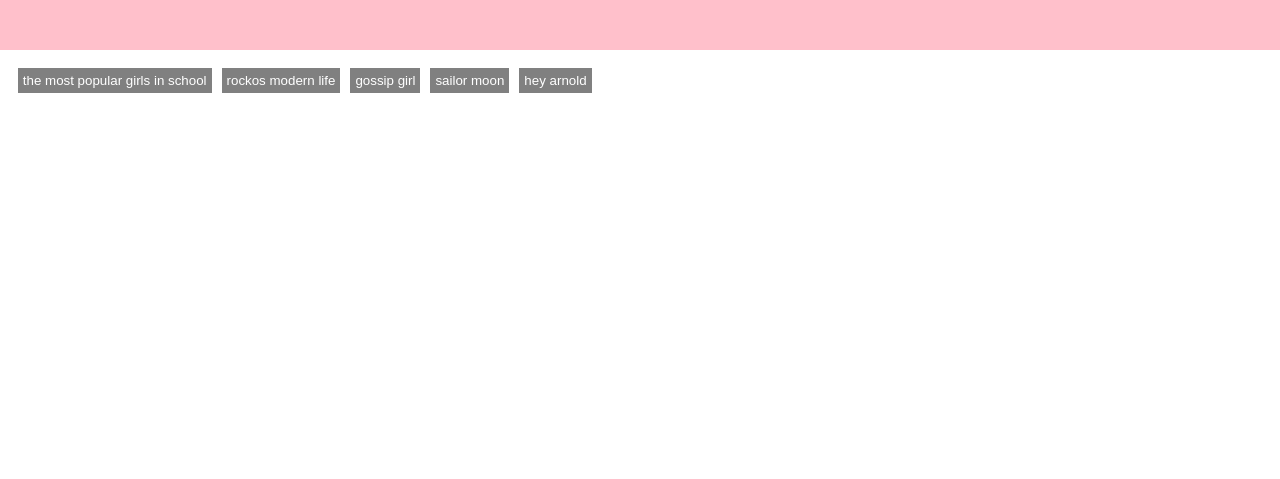
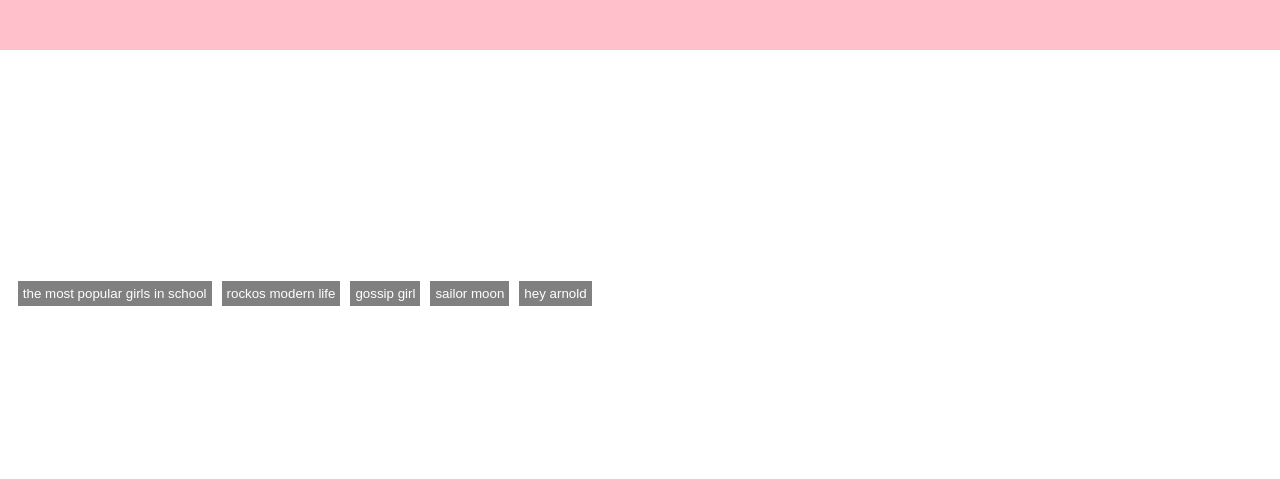
Before and after one commit to crystalodi/fun-random-gifs, a plain HTML site: page index.html in a window 1280 px wide. Drawn offline with nearby package versions, Linux system fonts and the light colour scheme.

Commit message:
move gif form before button container

```diff
--- a/index.html
+++ b/index.html
@@ -10,22 +10,13 @@
     <body>
         <header></header>
         <div class="row">
-            <!--Preloaded buttons will go here-->
-            <div class="button-container" id="button-container">
-
-            </div>
+            <div class="add-gif-container" id="add-gif-container"></div>
         </div>
         <div class="row">
-            <!--Form to Add more buttons will go here-->
-            <div class="add-gif-container">
-
-            </div>
+            <div class="button-container" id="button-container"></div>
         </div>
         <div class="row">
-            <!--gifs returned from api will go here-->
-            <div class="gif-container">
-
-            </div>
+            <div class="gif-container" id="gif-container"></div>
         </div>
         <script src="./assets/javascript/app.js"></script>
     </body>
```
